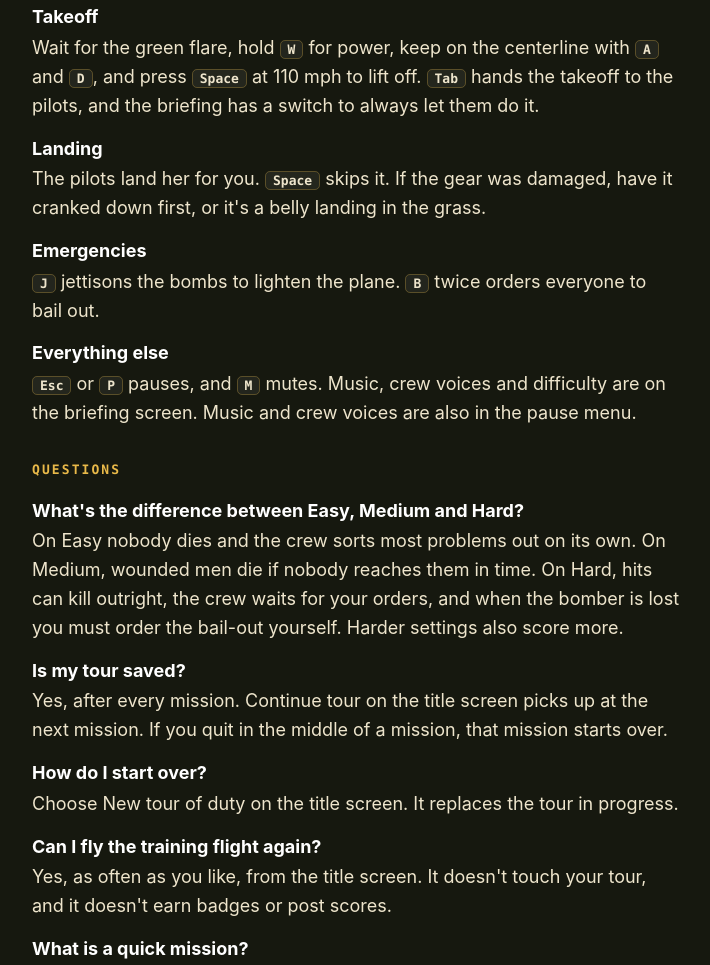
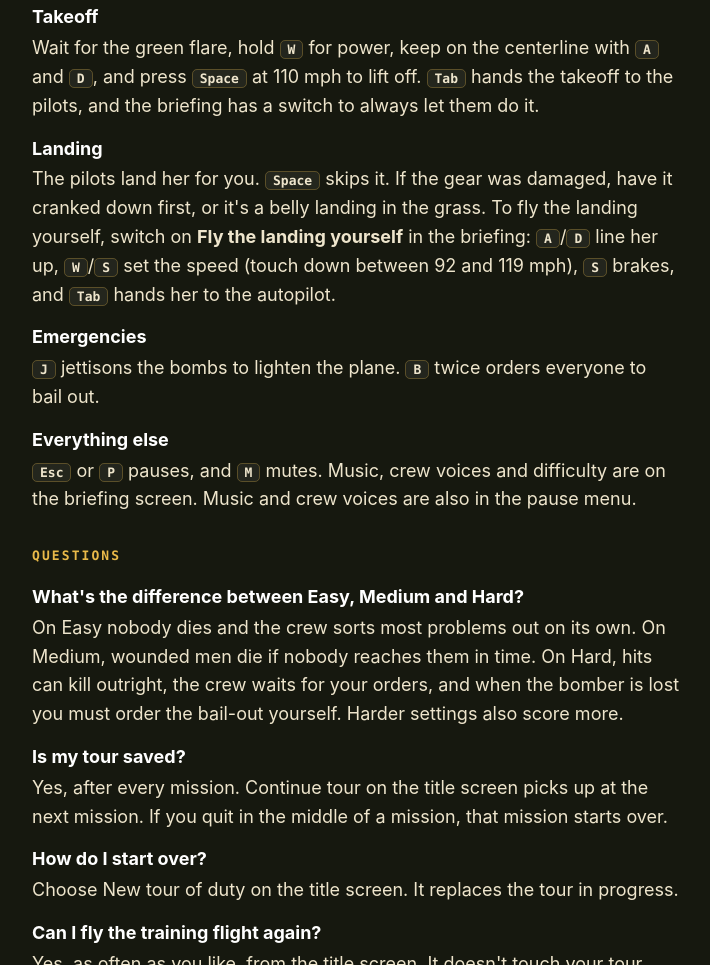
Before and after one commit to lazlaru/combat-box-site, a plain HTML site: page support.html in a window 1280 px wide. Shown: the part 1246-2211 px from the top of the page, without its empty margins (284-994 px from the left). Drawn offline with Linux system fonts and the light colour scheme.

Commit message:
Support: hand-flown landing option
Co-Authored-By: Claude Opus 5.5 <noreply@anthropic.com>

```diff
--- a/support.html
+++ b/support.html
@@ -24,7 +24,7 @@
     <dt>Bomb run, when you lead</dt><dd>Steer with <kbd>A</kbd> and <kbd>D</kbd> to put the crosshair on the aiming point, then press <kbd>Space</kbd> when the aiming point reaches the crosshair. The card at the bottom of the screen walks you through it.</dd>
     <dt>Bomb run, on the wing</dt><dd>On some missions another crew leads. Watch the bomber marked LEAD and press <kbd>Space</kbd> the moment its bombs fall. The longer you wait, the further long yours land.</dd>
     <dt>Takeoff</dt><dd>Wait for the green flare, hold <kbd>W</kbd> for power, keep on the centerline with <kbd>A</kbd> and <kbd>D</kbd>, and press <kbd>Space</kbd> at 110 mph to lift off. <kbd>Tab</kbd> hands the takeoff to the pilots, and the briefing has a switch to always let them do it.</dd>
-    <dt>Landing</dt><dd>The pilots land her for you. <kbd>Space</kbd> skips it. If the gear was damaged, have it cranked down first, or it's a belly landing in the grass.</dd>
+    <dt>Landing</dt><dd>The pilots land her for you. <kbd>Space</kbd> skips it. If the gear was damaged, have it cranked down first, or it's a belly landing in the grass. To fly the landing yourself, switch on <strong>Fly the landing yourself</strong> in the briefing: <kbd>A</kbd>/<kbd>D</kbd> line her up, <kbd>W</kbd>/<kbd>S</kbd> set the speed (touch down between 92 and 119 mph), <kbd>S</kbd> brakes, and <kbd>Tab</kbd> hands her to the autopilot.</dd>
     <dt>Emergencies</dt><dd><kbd>J</kbd> jettisons the bombs to lighten the plane. <kbd>B</kbd> twice orders everyone to bail out.</dd>
     <dt>Everything else</dt><dd><kbd>Esc</kbd> or <kbd>P</kbd> pauses, and <kbd>M</kbd> mutes. Music, crew voices and difficulty are on the briefing screen. Music and crew voices are also in the pause menu.</dd>
   </dl>
```
